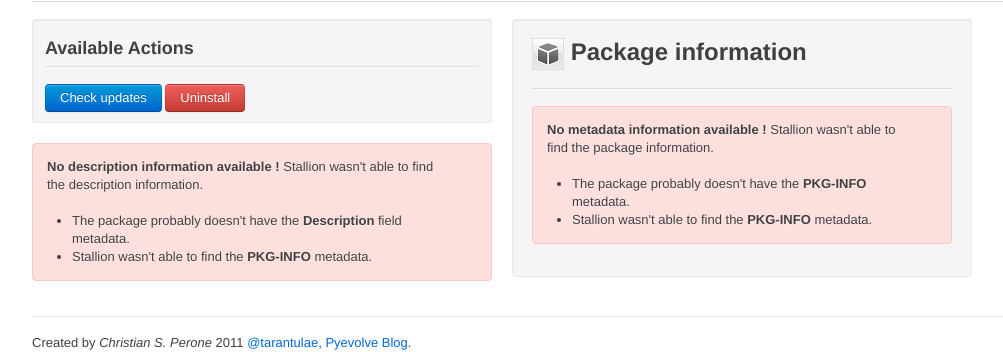
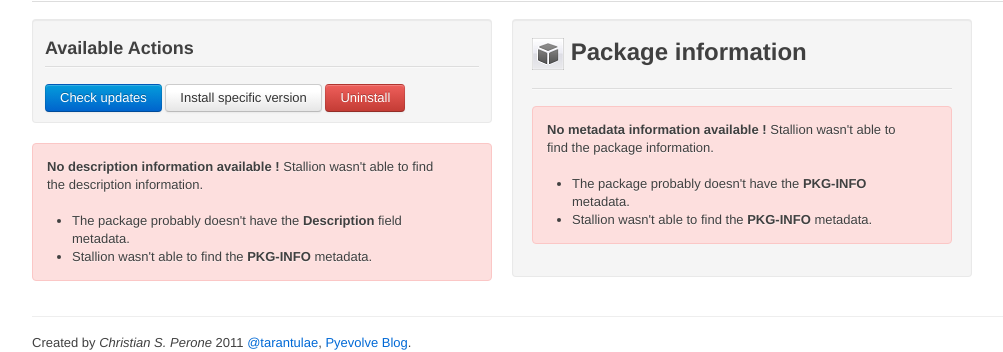
Before and after one commit to perone/stallion, a Flask app: template stallion/templates/distribution.html in a window 1280 px wide. Shown: the part 191-543 px from the top of the page, without its empty margins (228-1231 px from the left). Run offline with Flask 2, Linux system fonts and the light colour scheme; the template is opened without the code that fills it, so the values that code supplies are empty; some libraries are stand-ins or nearby versions.

Commit message:
New feature: Install specific version. Deleted useless code.

```diff
--- a/stallion/main.py
+++ b/stallion/main.py
@@ -147,6 +147,26 @@ def pypi_upgrade(dist_name):
     return jsonify({"had_upgraded": 0})
 
 
+@app.route('/pypi/install/<dist_name>/<version>')
+def pypi_install(dist_name, version):
+    """ Install a package and return a json
+    with the attribute "had_installed.
+
+    :param dist_name: distribution name
+    :rtype: json
+    :return: json with the attribute "had_installed"
+    """
+    p = subprocess.Popen(["pip","install", dist_name + "==" + version], stdout=subprocess.PIPE)
+    out, err = p.communicate()
+    if "Successfully installed " + dist_name  in out:
+        try:
+            DIST_PYPI_CACHE.remove(dist_name.lower())
+        except KeyError:
+            pass
+        return jsonify({"had_installed": 1})
+    return jsonify({"had_installed": 0})
+
+
 @app.route('/pypi/uninstall/<dist_name>')
 def pypi_uninstall(dist_name):
     """ Uninstall a package and return a json
@@ -159,8 +179,49 @@ def pypi_uninstall(dist_name):
     p = subprocess.Popen(["pip","uninstall", "-y", dist_name], stdout=subprocess.PIPE)
     out, err = p.communicate()
     if "Successfully uninstalled " + dist_name  in out:
+        try:
+            DIST_PYPI_CACHE.remove(dist_name.lower())
+        except KeyError:
+            pass
         return jsonify({"had_uninstalled": 1})
     return jsonify({"had_uninstalled": 0})
+
+
+@app.route('/pypi/install_specific_version/<dist_name>')
+def pypy_install_specific_version(dist_name):
+    """ This is the /pypi/install_specific_version/<dist_name> entry point, it is the interface
+    between Stallion and the PyPI RPC service when installing a specific version of package.
+
+    :param dist_name: the package name (distribution name).
+    """
+    pkg_res = get_pkg_res()
+
+    data = {}
+
+    pkg_dist_version = pkg_res.get_distribution(dist_name).version
+    pypi_rel = get_pypi_releases(dist_name)
+
+    data["dist_name"] = dist_name
+    data["pypi_info"] = pypi_rel
+    data["current_version"] = pkg_dist_version
+
+    if pypi_rel:
+        pypi_last_version = pkg_res.parse_version(pypi_rel[0])
+        current_version = pkg_res.parse_version(pkg_dist_version)
+        last_version = pkg_dist_version.lower() != pypi_rel[0].lower()
+
+        data["last_is_great"] = pypi_last_version > current_version
+        data["last_version_differ"] = last_version
+
+        if data["last_is_great"]:
+            DIST_PYPI_CACHE.add(dist_name.lower())
+        else:
+            try:
+                DIST_PYPI_CACHE.remove(dist_name.lower())
+            except KeyError:
+                pass
+
+    return render_template('pypi_install_specific_version.html', **data)
 
 
 @app.route('/pypi/releases/<dist_name>')
--- a/stallion/templates/distribution.html
+++ b/stallion/templates/distribution.html
@@ -15,6 +15,10 @@
     });
 
     $('#modal-uninstall').modal({
+	    keyboard: true
+    });
+
+    $('#modal-install-specific-version').modal({
 	    keyboard: true
     });
 
@@ -52,10 +56,7 @@
 	$('#btn_uninstall_dialog').button();
 
 	$('#btn_uninstall_dialog').click(function() {
-		$('#btn_uninstall_dialog').button('loading');
-
 		$('#modal-uninstall').modal('show');
-		$('#btn_uninstall_dialog').button('reset');
 
 		$('#btn_dismiss_uninstall').click(function() {
 		        $('#modal-uninstall').modal('hide');
@@ -72,6 +73,35 @@
 				};
 				$("#uninstall_status").show();
 				$('#btn_uninstall').button('reset');
+			});
+		});
+
+	});
+
+	$('#btn_install_specific_version').button();
+
+	$('#btn_install_specific_version').click(function() {
+		$('#btn_install_specific_version').button('loading');
+
+		$.get('/pypi/install_specific_version/{{ dist.project_name }}', function(data) {
+			$('#modal-install-specific-version').html(data);
+			$('#modal-install-specific-version').modal('show');
+			$('#btn_install_specific_version').button('reset');
+
+			$('span.label').click(function() {
+				var version = $(this).attr('name');
+				if (version) {
+					$.get('/pypi/install/{{dist.project_name}}/' + version, function(data) {
+						if (data.had_installed) {
+							$("#installation_status").addClass("success");
+							$("#installation_status").html("Success!");
+							window.location.reload();
+						} else {
+							$("#installation_status").addClass("danger");
+							$("#installation_status").html("Something has gone wrong! Check your ~/.pip/pip.log!");
+						};
+					});
+				}
 			});
 		});
 
@@ -101,15 +131,27 @@
 	</div>
 </div>
 
+<div id="modal-install-specific-version" class="modal hide fade">
+	<div class="modal-header">
+	    <a href="#" class="close">&times;</a>
+	    <h3>Install specific version <small>PyPI Repository</small></h3>
+	</div>
+	<div class="modal-body" id="modal-update-body">
+	</div>
+	<div class="modal-footer">
+	    <a id="btn_dismiss_install_specific_version" href="#" class="btn">Dismiss</a>
+	</div>
+</div>
+
 <div id="modal-uninstall" class="modal hide fade">
 	<div class="modal-header">
 	    <a href="#" class="close">&times;</a>
-	    <h3>Uninstall dialog <small>PyPI Repository</small></h3>
+	    <h3>Uninstall <small>PyPI Repository</small></h3>
 	</div>
 	<div class="modal-body" id="modal-update-body">
 	        <p>
 	                Are you sure?
-	        </p> <br />
+	        </p>
 	        <div id="uninstall_status" class="alert-message" style="display: none;"></div>
 	</div>
 	<div class="modal-footer">
@@ -124,7 +166,8 @@
 	<div class="well" style="padding: 10px 12px;">
 		<div class="page-header"><h3>Available Actions</h3></div>
 		<button class="btn primary" id="btn_check_updates" data-loading-text="Checking...">Check updates</button>
-		<button class="btn danger" id="btn_uninstall_dialog" data-loading-text="Uninstalling...">Uninstall</button>
+		<button class="btn" id="btn_install_specific_version" data-loading-text="Loading...">Install specific version</button>
+		<button class="btn danger" id="btn_uninstall_dialog">Uninstall</button>
 	</div>
 
 	{% if  description_render %}
```
Also changed, not shown: stallion/templates/pypi_install_specific_version.html (added, +49 -0 lines).
